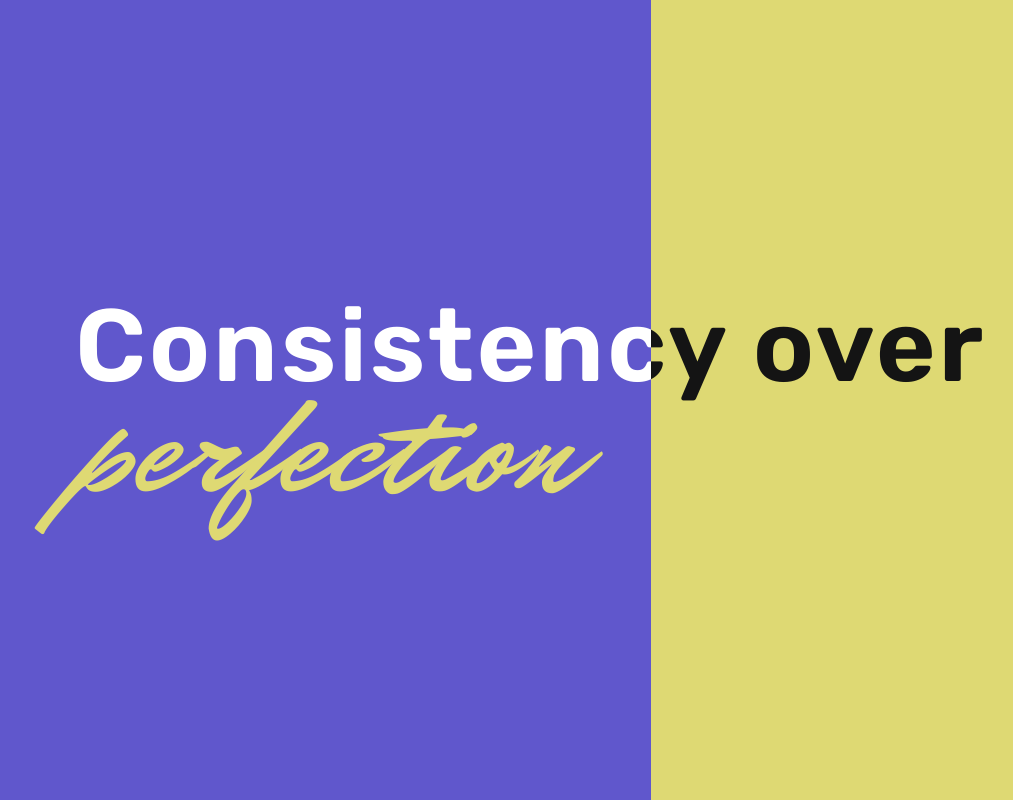
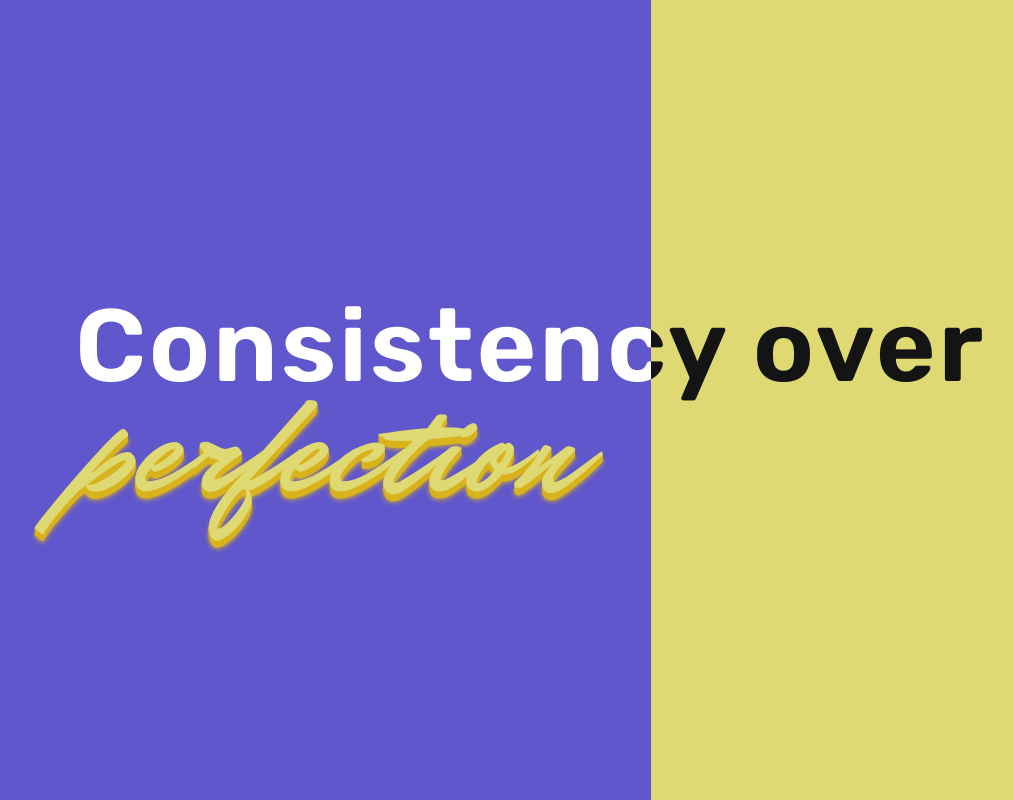
Before and after one commit to pokeuq/-3, a plain HTML site: page index.html in a window 1280 px wide. Shown: the whole page, without its empty margins (117-1130 px from the left). Drawn offline with Linux system fonts and the light colour scheme; a web font is replaced by a local one.

Commit message:
Update style.css

```diff
--- a/css/style.css
+++ b/css/style.css
@@ -55,6 +55,9 @@ body {
 
 #left-side .fancier {
   color: var(--right-color);
+  text-shadow: 0px 1px 0px #d9b31d, 0px 2px 0px #d9b31d, 0px 3px 0px #d9b31d,
+		0px 4px 0px #d9b31d, 0px 5px 0px #d9b31d, 0px 6px 0px #d9b31d,
+		0px 7px 0px #d9b31d, 0px 8px 5px #d9b31d;
 }
 
 #right-side {
@@ -67,4 +70,7 @@ body {
 
 #right-side .fancier {
   color: var(--left-color);
+  text-shadow: 0px 1px 0px #743980, 0px 2px 0px #743980, 0px 3px 0px #743980,
+		0px 4px 0px #743980, 0px 5px 0px #743980, 0px 6px 0px #743980,
+		0px 7px 0px #743980, 0px 8px 5px #743980;
 }
```
